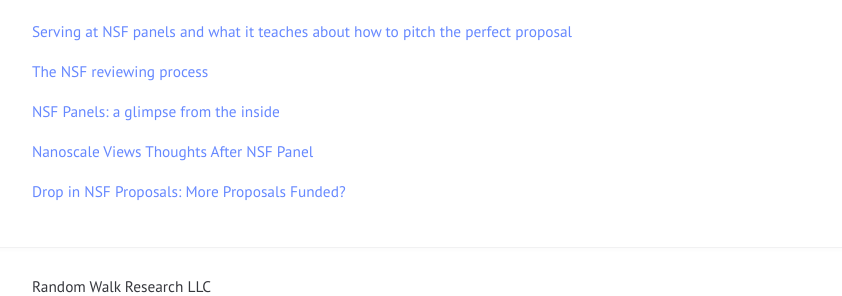
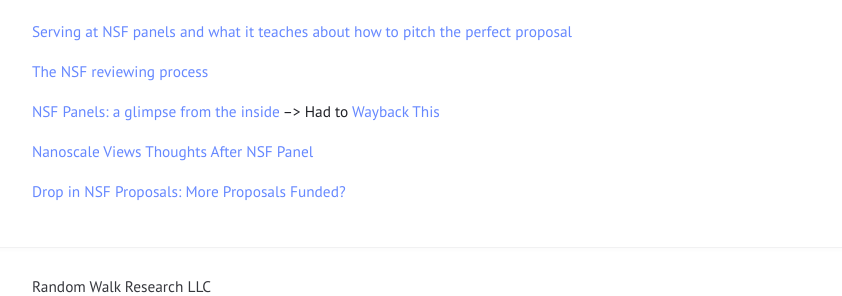
Before and after one commit to rwresearch/rwresearch.github.io, a Jekyll site: the page built from _posts/2022-12-6-going-after-nsf-proposals.md, in a window 1280 px wide and 900 px high, scrolled down 3699 px. Shown: the part 525-821 px from the top of the window, without its empty margins (219-1061 px from the left). Built offline with Jekyll 4.4.1, drawn with Linux system fonts in a browser that asks for light colours.

Commit message:
Update 2022-12-6-going-after-nsf-proposals.md

```diff
--- a/_posts/2022-12-6-going-after-nsf-proposals.md
+++ b/_posts/2022-12-6-going-after-nsf-proposals.md
@@ -95,7 +95,7 @@ I took the liberty of finding some other links to blogs or presentations on writ
 
 [The NSF reviewing process](https://web.engr.oregonstate.edu/~grimmc/NSF/TheNSFReviewingProcess.html)
 
-[NSF Panels: a glimpse from the inside](http://genomebio.org/nsf-panels/)
+[NSF Panels: a glimpse from the inside](http://genomebio.org/nsf-panels/) --> Had to [Wayback This](https://web.archive.org/web/20190820004118/http://genomebio.org/nsf-panels/)
 
 [Nanoscale Views Thoughts After NSF Panel](https://nanoscale.blogspot.com/2017/10/thoughts-after-nsf-panel.html)
 
```
